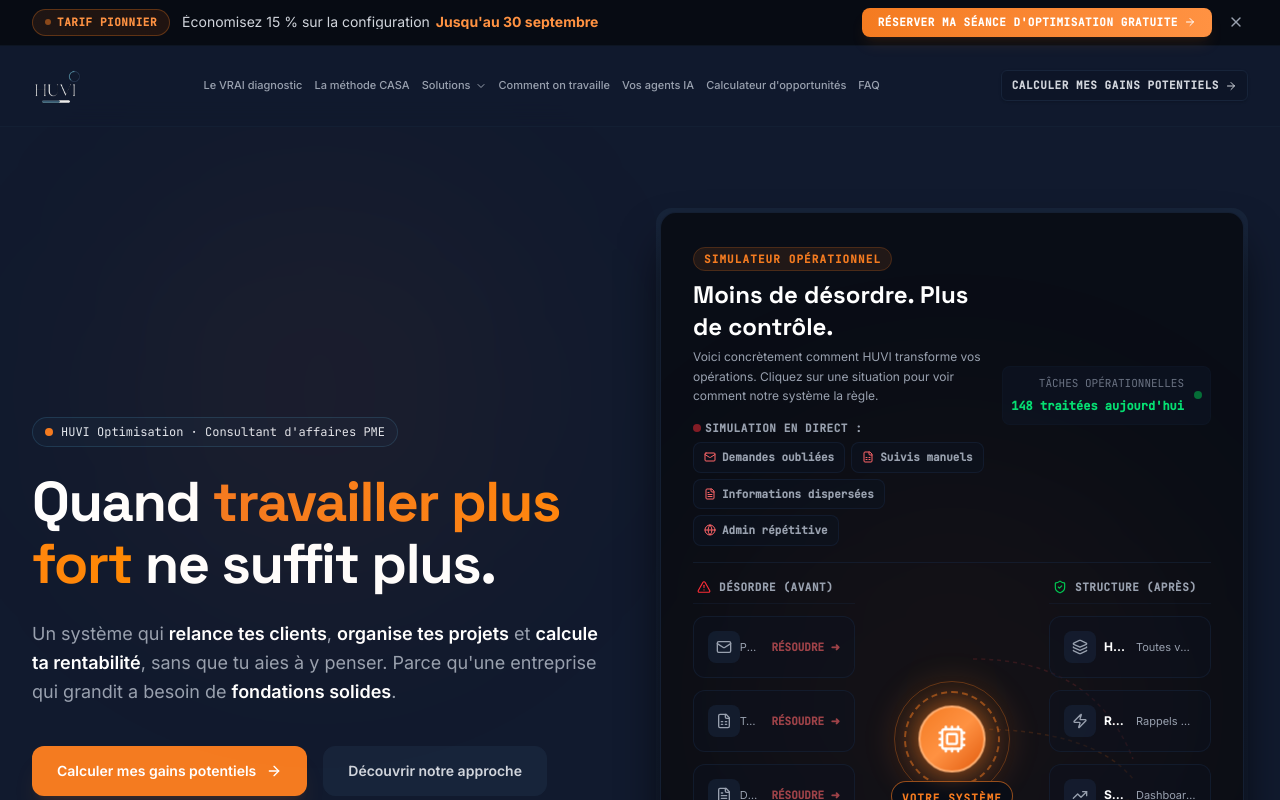
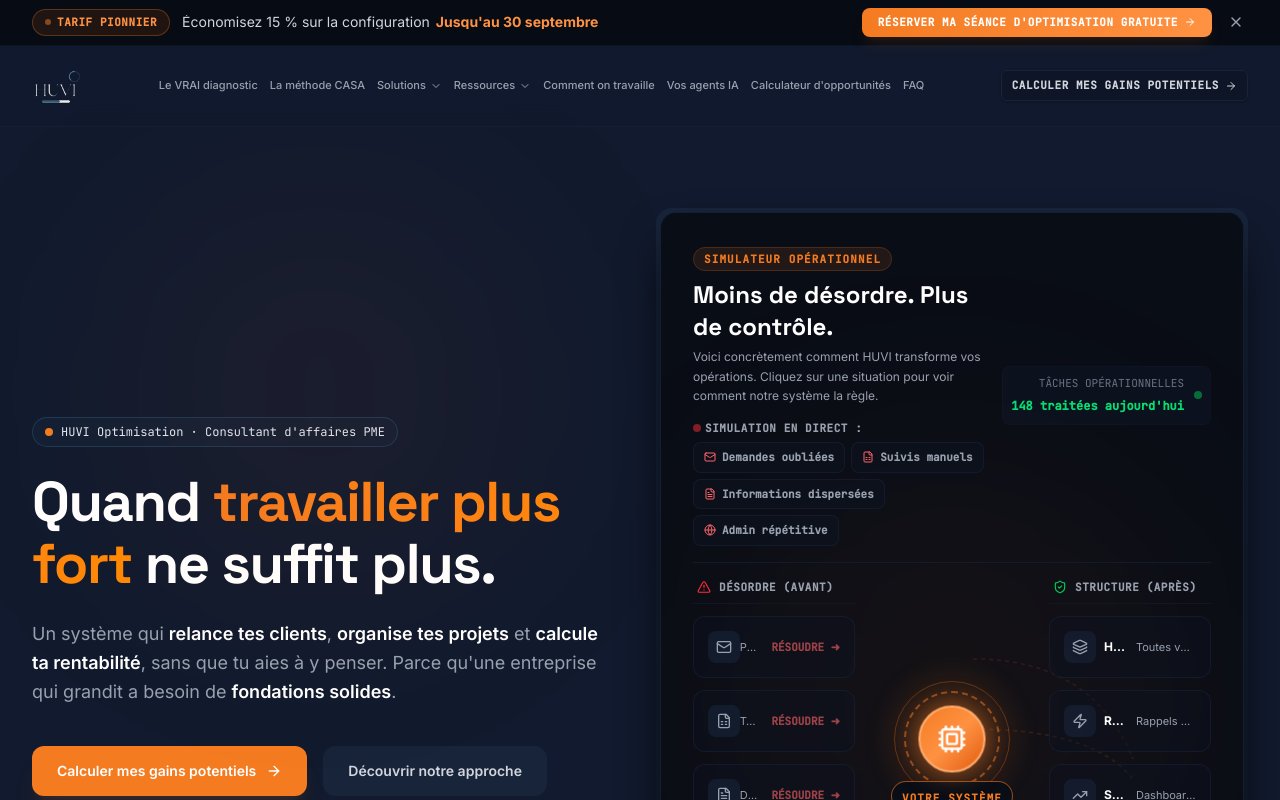
Before and after one commit to HUVIassistance/huvioptimisation.com, a React (Vite) app: page / in a window 1280 px wide. Shown: the top 800 px of the page. Built offline with nearby package versions, Linux system fonts and the light colour scheme.

Commit message:
feat(nav): ajouter le dropdown Ressources (Bilan IA, Marges IQ, Guides & articles)

```diff
--- a/src/components/Navbar.tsx
+++ b/src/components/Navbar.tsx
@@ -15,6 +15,7 @@
   const [isOpen, setIsOpen] = useState(false);
   const [showBanner, setShowBanner] = useState(true);
   const [solutionsOpen, setSolutionsOpen] = useState(false);
+  const [ressourcesOpen, setRessourcesOpen] = useState(false);
 
   const navLinks: { label: string; href: string; external?: boolean }[] = [
     { label: 'Le VRAI diagnostic', href: '#problem' },
@@ -34,6 +35,12 @@
     { label: 'Marges & rentabilité', tagline: 'Votre vrai argent, sous les yeux', href: '/solutions/marges-rentabilite/' },
     { label: 'Onboarding & fidélisation', tagline: 'Des clients qui vous réfèrent', href: '/solutions/onboarding-fidelisation/' },
     { label: 'Automatisation & IA', tagline: 'La couche qui décuple', href: '/solutions/automatisation-ia/' },
+  ];
+
+  const ressourcesLinks: { label: string; tagline: string; href: string; external?: boolean }[] = [
+    { label: 'Bilan IA', tagline: 'Diagnostique ta maturité numérique en 2 min', href: 'https://bilan.huvioptimisation.com', external: true },
+    { label: 'Marges IQ', tagline: 'Calcule la marge réelle de tes chantiers', href: 'https://marges.huvioptimisation.com', external: true },
+    { label: 'Guides & articles', tagline: 'Guides pratiques pour entrepreneurs', href: '/ressources/' },
   ];
 
   const linkClass = "font-sans text-[11px] 2xl:text-xs 3xl:text-[13px] font-medium text-gray-400 hover:text-white transition-colors duration-200 relative py-1 whitespace-nowrap after:absolute after:bottom-0 after:left-0 after:w-0 after:h-[2px] after:bg-[#F47B20] hover:after:w-full after:transition-all after:duration-300";
@@ -119,6 +126,43 @@
                         <a
                           key={l.href}
                           href={l.href}
+                          className="flex flex-col gap-0.5 rounded-lg px-3 py-2.5 hover:bg-[#16213a] transition-colors"
+                        >
+                          <span className="text-[13px] font-medium text-gray-200">{l.label}</span>
+                          <span className="text-[11px] text-gray-500 leading-tight">{l.tagline}</span>
+                        </a>
+                      ))}
+                    </div>
+                  </div>
+                </div>
+              )}
+            </div>
+
+            {/* Ressources dropdown */}
+            <div
+              className="relative"
+              onMouseEnter={() => setRessourcesOpen(true)}
+              onMouseLeave={() => setRessourcesOpen(false)}
+            >
+              <button
+                className={`${linkClass} flex items-center gap-1 cursor-pointer`}
+                onClick={() => setRessourcesOpen(true)}
+                aria-expanded={ressourcesOpen}
+              >
+                Ressources
+                <ChevronDown className={`w-3 h-3 transition-transform duration-200 ${ressourcesOpen ? 'rotate-180' : ''}`} />
+              </button>
+              {ressourcesOpen && (
+                <div className="absolute top-full left-1/2 -translate-x-1/2 pt-3 w-[560px] z-50">
+                  <div className="bg-[#0D1527] border border-[#17243A] rounded-xl shadow-2xl shadow-black/50 p-5">
+                    <p className="font-mono text-[11px] uppercase tracking-[0.2em] text-[#F47B20] font-semibold mb-4">Nos ressources</p>
+                    <div className="grid grid-cols-2 gap-1">
+                      {ressourcesLinks.map((l) => (
+                        <a
+                          key={l.href}
+                          href={l.href}
+                          target={l.external ? "_blank" : undefined}
+                          rel={l.external ? "noopener noreferrer" : undefined}
                           className="flex flex-col gap-0.5 rounded-lg px-3 py-2.5 hover:bg-[#16213a] transition-colors"
                         >
                           <span className="text-[13px] font-medium text-gray-200">{l.label}</span>
@@ -219,6 +263,26 @@
                 ))}
               </div>
             </div>
+
+            {/* Ressources section in mobile drawer */}
+            <div>
+              <span className="text-[11px] font-mono text-[#F47B20] uppercase tracking-[0.2em]">Ressources</span>
+              <div className="mt-2 flex flex-col">
+                {ressourcesLinks.map((l) => (
+                  <a
+                    key={l.href}
+                    href={l.href}
+                    target={l.external ? "_blank" : undefined}
+                    rel={l.external ? "noopener noreferrer" : undefined}
+                    onClick={() => setIsOpen(false)}
+                    className="py-2 border-b border-[#17243A]/20 flex flex-col"
+                  >
+                    <span className="text-sm font-medium text-gray-200">{l.label}</span>
+                    <span className="text-[11px] text-gray-500">{l.tagline}</span>
+                  </a>
+                ))}
+              </div>
+            </div>
           </div>
 
           <div className="pt-6 border-t border-[#17243A]/40 mt-6">
```
